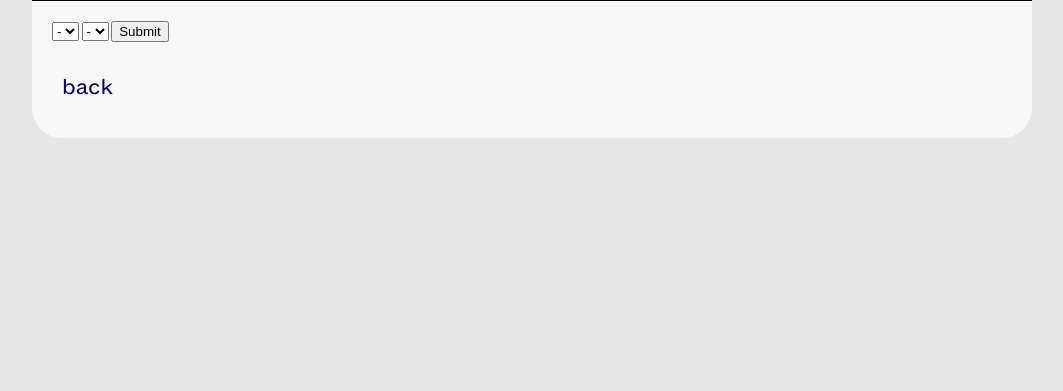
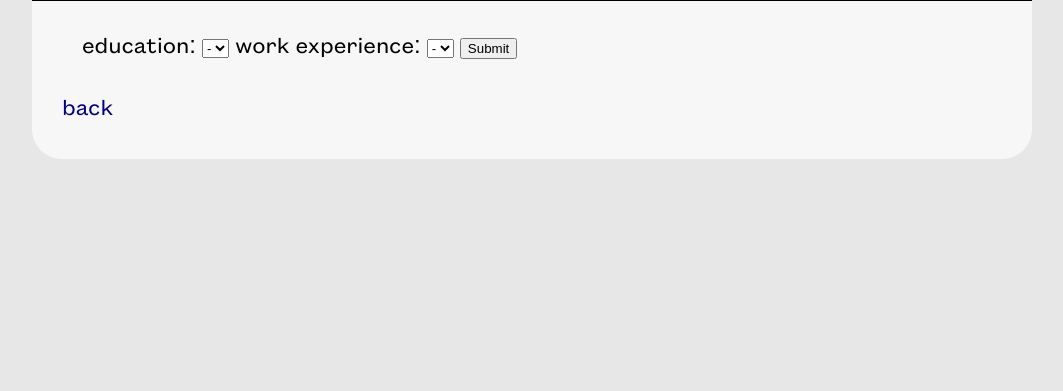
Before and after one commit to kimollG/prbd-web, a Flask app: page /FindPerson/ in a window 1280 px wide. Shown: the part 195-586 px from the top of the page, without its empty margins (108-1171 px from the left). Run offline with Flask 2, Linux system fonts and the light colour scheme.

Commit message:
for export

```diff
--- a/server.py
+++ b/server.py
@@ -53,11 +53,11 @@ menuItems = {
             {'selections': [{'name': 'education',
                                             'vals': [
                                             {'name': x[0], 'val': x[1]} for x in con.institutions()
-                                            ]+[{'name': -1, 'val': '-'}]},
+                                            ]+[{'name': -1, 'val': '-'}], 'desc': 'education: '},
                             {'name': 'work',
                              'vals': [
                                     {'name': x[0], 'val': x[1]} for x in con.companies()
-                                    ]+[{'name': -1, 'val': '-'}]}]},
+                                    ]+[{'name': -1, 'val': '-'}], 'desc': 'work experience: '}]},
         'page': 'GeneralFind.html',
         'need_back': True
     }}
--- a/templates/GeneralFind.html
+++ b/templates/GeneralFind.html
@@ -7,14 +7,15 @@
 {% endblock %}
 {% block content %}
     <form action="/FindPerson/res", method="get">
-        {% for sel in content ['selections'] %}
-            <select name = {{sel['name']}}>
+        <p class="beautiful">{% for sel in content ['selections'] %}
+            <span>{{sel['desc']}}<select name = {{sel['name']}}>
                 {% for x in  sel['vals']%}
                     <option name = {{ x['name']}}>{{ x['val'] }}</option>
                 {% endfor %}
-            </select>
+            </select></span>
         {% endfor %}
     <input type="submit">
+    </p>
     </form>
     {% for x in find_res %}
         <p class="beautiful"> {{ x[1] }} <a href="/person/?p={{ x[0] }}">(details)</a> </p>
```
